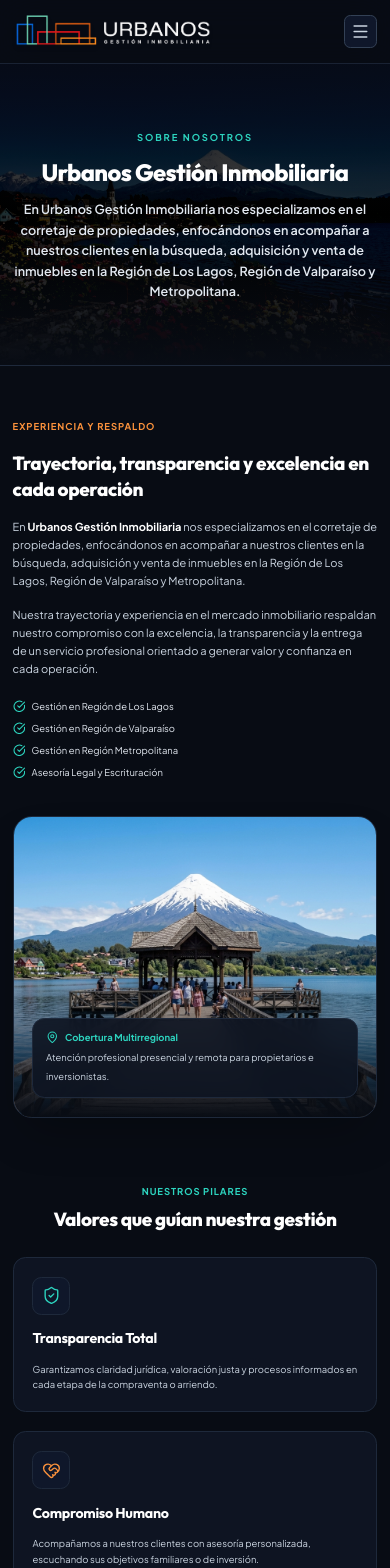
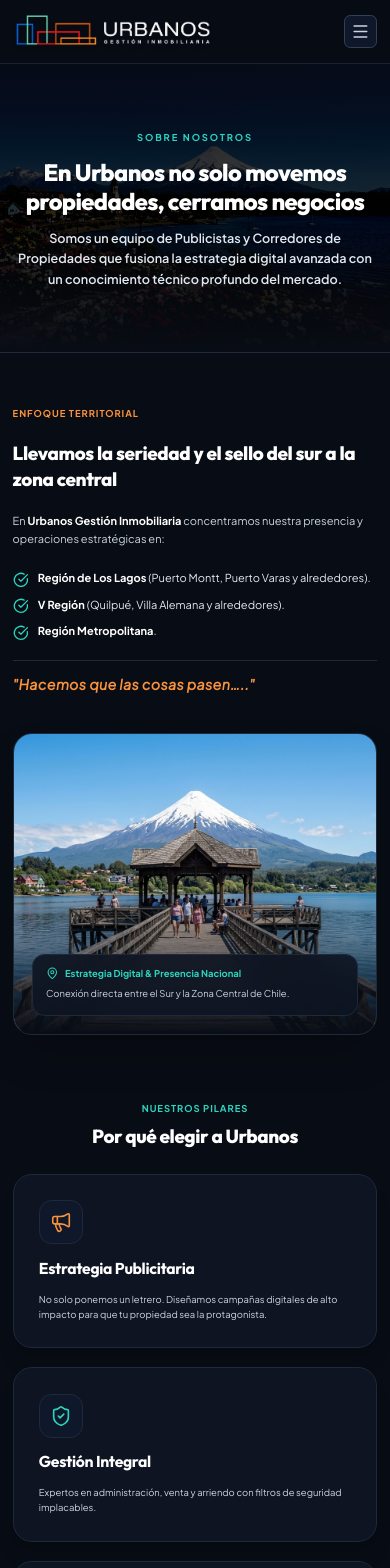
Before and after one commit to nowebcl/urbanos, a React (Vite) app: page /nosotros in a window 390 px wide. Shown: the top 1568 px of the page. Built offline with nearby package versions, Linux system fonts and the light colour scheme.

Commit message:
Update official client text across Home, About, Services, Contact and Footer

```diff
--- a/src/components/Footer.jsx
+++ b/src/components/Footer.jsx
@@ -17,7 +17,7 @@
               <UrbanosLogo layout="horizontal" />
             </Link>
             <p className="text-xs text-slate-400 leading-relaxed font-normal pt-2 max-w-xs">
-              Corretaje de propiedades premium en el sur de Chile. Asesoría experta para comprar, arrendar, vender y administración de propiedades en Región de Los Lagos, Valparaíso y Metropolitana.
+              En Urbanos Gestión Inmobiliaria hacemos que cada operación sea más simple, segura y exitosa. Cobertura en Región de Los Lagos, V Región y Metropolitana.
             </p>
           </div>
 
@@ -53,18 +53,18 @@
             <ul className="space-y-2.5 text-xs">
               <li className="flex items-start gap-2">
                 <MapPin className="w-3.5 h-3.5 text-teal-400 shrink-0 mt-0.5" />
-                <span>Puerto Montt, Los Lagos, Chile</span>
+                <span>Av Austral, Jardín Austral, Puerto Montt</span>
               </li>
               <li className="flex items-center gap-2">
                 <Phone className="w-3.5 h-3.5 text-teal-400 shrink-0" />
-                <a href="tel:+56995930321" className="hover:text-orange-400 transition-colors">
-                  +56 9 9593 0321
+                <a href="tel:+56961924570" className="hover:text-orange-400 transition-colors">
+                  +56 9 6192 4570
                 </a>
               </li>
               <li className="flex items-center gap-2">
                 <Mail className="w-3.5 h-3.5 text-teal-400 shrink-0" />
-                <a href="mailto:contacto@urbanosgestion.cl" className="hover:text-orange-400 transition-colors">
-                  contacto@urbanosgestion.cl
+                <a href="mailto:urbanos@urbanosinmobiliaria.cl" className="hover:text-orange-400 transition-colors">
+                  urbanos@urbanosinmobiliaria.cl
                 </a>
               </li>
             </ul>
@@ -120,7 +120,7 @@
             © 2026 Urbanos Gestión Inmobiliaria. Todos los derechos reservados.
           </div>
           <div>
-            Hecho en Puerto Montt, Chile. · Desarrollado por <span className="text-slate-400 font-semibold">Newob Labs</span>
+            Hecho en Puerto Montt, Chile.
           </div>
         </div>
 
--- a/src/pages/AboutPage.jsx
+++ b/src/pages/AboutPage.jsx
@@ -1,36 +1,28 @@
 import React from 'react';
-import { useNavigate } from 'react-router-dom';
-import { ShieldCheck, HeartHandshake, Award, Users, MapPin, ArrowRight, CheckCircle } from 'lucide-react';
+import { ShieldCheck, Megaphone, Scale, MapPin, CheckCircle, Award } from 'lucide-react';
 import StatsBar from '../components/StatsBar';
 import CtaBanner from '../components/CtaBanner';
 import { AGENTS } from '../data/mockData';
 
 export default function AboutPage({ onOpenContact }) {
-  const navigate = useNavigate();
 
-  const values = [
+  const pillars = [
     {
-      title: 'Transparencia Total',
-      description: 'Garantizamos claridad jurídica, valoración justa y procesos informados en cada etapa de la compraventa o arriendo.',
+      title: 'Estrategia Publicitaria',
+      description: 'No solo ponemos un letrero. Diseñamos campañas digitales de alto impacto para que tu propiedad sea la protagonista.',
+      icon: Megaphone,
+      color: 'text-orange-400'
+    },
+    {
+      title: 'Gestión Integral',
+      description: 'Expertos en administración, venta y arriendo con filtros de seguridad implacables.',
       icon: ShieldCheck,
       color: 'text-teal-400'
     },
     {
-      title: 'Compromiso Humano',
-      description: 'Acompañamos a nuestros clientes con asesoría personalizada, escuchando sus objetivos familiares o de inversión.',
-      icon: HeartHandshake,
-      color: 'text-orange-400'
-    },
-    {
-      title: 'Asesoría Integral 360°',
-      description: 'Desde la tasación comercial hasta el cierre ante notario, nos encargamos de todo el flujo operacional y legal.',
-      icon: Award,
-      color: 'text-teal-400'
-    },
-    {
-      title: 'Red de Especialistas',
-      description: 'Contamos con una amplia red de contactos e inversionistas en la Región de Los Lagos, Valparaíso y Metropolitana.',
-      icon: Users,
+      title: 'Asesoría Especializada',
+      description: 'Contamos con abogados y arquitectos para garantizar una operación 100% segura y legal.',
+      icon: Scale,
       color: 'text-orange-400'
     }
   ];
@@ -54,10 +46,10 @@
             SOBRE NOSOTROS
           </span>
           <h1 className="text-3xl sm:text-5xl md:text-6xl font-extrabold text-white tracking-tight">
-            Urbanos Gestión Inmobiliaria
+            En Urbanos no solo movemos propiedades, cerramos negocios
           </h1>
           <p className="max-w-3xl mx-auto text-base sm:text-lg text-slate-200 leading-relaxed font-semibold">
-            En Urbanos Gestión Inmobiliaria nos especializamos en el corretaje de propiedades, enfocándonos en acompañar a nuestros clientes en la búsqueda, adquisición y venta de inmuebles en la Región de Los Lagos, Región de Valparaíso y Metropolitana.
+            Somos un equipo de Publicistas y Corredores de Propiedades que fusiona la estrategia digital avanzada con un conocimiento técnico profundo del mercado.
           </p>
         </div>
       </section>
@@ -66,72 +58,71 @@
       <section className="max-w-7xl mx-auto px-4 sm:px-6 lg:px-8 py-16 space-y-12">
         <div className="grid grid-cols-1 md:grid-cols-2 gap-12 items-center">
 
-          <div className="space-y-5">
-            <span className="text-xs font-bold tracking-widest text-orange-400 uppercase">EXPERIENCIA Y RESPALDO</span>
+          <div className="space-y-6">
+            <span className="text-xs font-bold tracking-widest text-orange-400 uppercase">ENFOQUE TERRITORIAL</span>
             <h2 className="text-2xl sm:text-4xl font-extrabold text-white leading-snug">
-              Trayectoria, transparencia y excelencia en cada operación
+              Llevamos la seriedad y el sello del sur a la zona central
             </h2>
             <p className="text-sm text-slate-300 leading-relaxed">
-              En <strong className="text-white">Urbanos Gestión Inmobiliaria</strong> nos especializamos en el corretaje de propiedades, enfocándonos en acompañar a nuestros clientes en la búsqueda, adquisición y venta de inmuebles en la Región de Los Lagos, Región de Valparaíso y Metropolitana.
-            </p>
-            <p className="text-sm text-slate-300 leading-relaxed">
-              Nuestra trayectoria y experiencia en el mercado inmobiliario respaldan nuestro compromiso con la excelencia, la transparencia y la entrega de un servicio profesional orientado a generar valor y confianza en cada operación.
+              En <strong className="text-white">Urbanos Gestión Inmobiliaria</strong> concentramos nuestra presencia y operaciones estratégicas en:
             </p>
 
-            <div className="pt-2 grid grid-cols-1 sm:grid-cols-2 gap-3 text-xs">
-              <div className="flex items-center gap-2 text-slate-200">
-                <CheckCircle className="w-4 h-4 text-teal-400" />
-                <span>Gestión en Región de Los Lagos</span>
+            <div className="space-y-3 pt-1">
+              <div className="flex items-start gap-3 text-sm text-slate-200">
+                <CheckCircle className="w-5 h-5 text-teal-400 shrink-0 mt-0.5" />
+                <span><strong className="text-white">Región de Los Lagos</strong> (Puerto Montt, Puerto Varas y alrededores).</span>
               </div>
-              <div className="flex items-center gap-2 text-slate-200">
-                <CheckCircle className="w-4 h-4 text-teal-400" />
-                <span>Gestión en Región de Valparaíso</span>
+              <div className="flex items-start gap-3 text-sm text-slate-200">
+                <CheckCircle className="w-5 h-5 text-teal-400 shrink-0 mt-0.5" />
+                <span><strong className="text-white">V Región</strong> (Quilpué, Villa Alemana y alrededores).</span>
               </div>
-              <div className="flex items-center gap-2 text-slate-200">
-                <CheckCircle className="w-4 h-4 text-teal-400" />
-                <span>Gestión en Región Metropolitana</span>
+              <div className="flex items-start gap-3 text-sm text-slate-200">
+                <CheckCircle className="w-5 h-5 text-teal-400 shrink-0 mt-0.5" />
+                <span><strong className="text-white">Región Metropolitana</strong>.</span>
               </div>
-              <div className="flex items-center gap-2 text-slate-200">
-                <CheckCircle className="w-4 h-4 text-teal-400" />
-                <span>Asesoría Legal y Escrituración</span>
-              </div>
+            </div>
+
+            <div className="pt-4 border-t border-slate-800">
+              <span className="text-lg sm:text-xl font-extrabold text-orange-400 tracking-wide italic">
+                "Hacemos que las cosas pasen….."
+              </span>
             </div>
           </div>
 
           <div className="relative rounded-3xl overflow-hidden border border-slate-800 shadow-2xl h-96">
             <img
               src="/images/frutillar.jpg"
-              alt="Frutillar y volcanes"
+              alt="Cobertura territorial Urbanos"
               className="w-full h-full object-cover"
             />
             <div className="absolute inset-0 bg-gradient-to-t from-[#080c14] via-transparent to-transparent" />
             <div className="absolute bottom-6 left-6 right-6 p-4 bg-[#0e1422]/90 backdrop-blur-md rounded-2xl border border-slate-800">
               <div className="flex items-center gap-2 text-teal-400 text-xs font-bold mb-1">
                 <MapPin className="w-4 h-4" />
-                <span>Cobertura Multirregional</span>
+                <span>Estrategia Digital & Presencia Nacional</span>
               </div>
-              <span className="text-xs text-slate-300">Atención profesional presencial y remota para propietarios e inversionistas.</span>
+              <span className="text-xs text-slate-300">Conexión directa entre el Sur y la Zona Central de Chile.</span>
             </div>
           </div>
 
         </div>
 
-        {/* 4 Pillars / Values */}
+        {/* 3 Main Pillars */}
         <div className="space-y-8 pt-8">
           <div className="text-center space-y-2">
             <span className="text-xs font-bold tracking-widest text-teal-400 uppercase">NUESTROS PILARES</span>
-            <h2 className="text-2xl sm:text-4xl font-extrabold text-white">Valores que guían nuestra gestión</h2>
+            <h2 className="text-2xl sm:text-4xl font-extrabold text-white">Por qué elegir a Urbanos</h2>
           </div>
 
-          <div className="grid grid-cols-1 sm:grid-cols-2 lg:grid-cols-4 gap-6">
-            {values.map((v, i) => {
+          <div className="grid grid-cols-1 md:grid-cols-3 gap-6">
+            {pillars.map((v, i) => {
               const Icon = v.icon;
               return (
-                <div key={i} className="bg-[#0e1422] p-6 rounded-2xl border border-slate-800 space-y-4 hover:border-slate-600 transition-all">
-                  <div className={`w-12 h-12 rounded-xl bg-slate-900 border border-slate-800 flex items-center justify-center ${v.color}`}>
-                    <Icon className="w-6 h-6 stroke-[1.75]" />
+                <div key={i} className="bg-[#0e1422] p-8 rounded-3xl border border-slate-800 space-y-4 hover:border-slate-600 transition-all shadow-xl">
+                  <div className={`w-14 h-14 rounded-2xl bg-slate-900 border border-slate-800 flex items-center justify-center ${v.color}`}>
+                    <Icon className="w-7 h-7 stroke-[1.75]" />
                   </div>
-                  <h3 className="text-lg font-bold text-white">{v.title}</h3>
+                  <h3 className="text-xl font-bold text-white">{v.title}</h3>
                   <p className="text-xs text-slate-300 leading-relaxed font-normal">{v.description}</p>
                 </div>
               );
--- a/src/pages/ContactPage.jsx
+++ b/src/pages/ContactPage.jsx
@@ -1,11 +1,30 @@
 import React, { useState } from 'react';
-import { MapPin, Phone, Mail, MessageSquare, Clock, Send, CheckCircle2 } from 'lucide-react';
+import { MapPin, Phone, Mail, MessageSquare, Send, CheckCircle2 } from 'lucide-react';
+import { sendSupabaseLead } from '../lib/supabaseServices';
 
 export default function ContactPage() {
   const [submitted, setSubmitted] = useState(false);
+  const [loading, setLoading] = useState(false);
+  const [formData, setFormData] = useState({
+    name: '',
+    phone: '',
+    email: '',
+    interest: 'comprar',
+    message: ''
+  });
 
-  const handleSubmit = (e) => {
+  const handleSubmit = async (e) => {
     e.preventDefault();
+    setLoading(true);
+
+    await sendSupabaseLead({
+      name: formData.name,
+      phone: formData.phone,
+      email: formData.email,
+      message: `[${formData.interest.toUpperCase()}] ${formData.message}`
+    });
+
+    setLoading(false);
     setSubmitted(true);
     setTimeout(() => setSubmitted(false), 5000);
   };
@@ -23,47 +42,48 @@
             Contacto & Atención Comercial
           </h1>
           <p className="text-sm text-slate-300">
-            Ponte en contacto con nuestro equipo comercial en Puerto Montt y la Región de Los Lagos.
+            Ponte en contacto con nuestro equipo de profesionales en la Región de Los Lagos, Valparaíso y Metropolitana.
           </p>
         </div>
 
         {/* Top Info Cards Grid */}
         <div className="grid grid-cols-1 md:grid-cols-3 gap-6">
-          <div className="bg-[#0e1422] p-6 rounded-2xl border border-slate-800 space-y-3 flex flex-col items-center text-center">
+          <div className="bg-[#0e1422] p-6 rounded-2xl border border-slate-800 space-y-3 flex flex-col items-center text-center shadow-xl">
             <div className="w-12 h-12 rounded-2xl bg-teal-500/10 border border-teal-500/30 flex items-center justify-center text-teal-400">
               <MapPin className="w-6 h-6" />
             </div>
-            <h3 className="text-base font-bold text-white">Ubicación & Cobertura</h3>
+            <h3 className="text-base font-bold text-white">Ubicación & Dirección</h3>
             <p className="text-xs text-slate-300 leading-relaxed">
+              <strong className="text-white">Av Austral, Jardín Austral</strong><br />
               Puerto Montt, Región de Los Lagos, Chile.<br />
-              Atención en Puerto Varas, Frutillar, Osorno y Santiago.
+              <span className="text-slate-400">Cobertura en Los Lagos, V Región y Metropolitana.</span>
             </p>
           </div>
 
-          <div className="bg-[#0e1422] p-6 rounded-2xl border border-slate-800 space-y-3 flex flex-col items-center text-center">
+          <div className="bg-[#0e1422] p-6 rounded-2xl border border-slate-800 space-y-3 flex flex-col items-center text-center shadow-xl">
             <div className="w-12 h-12 rounded-2xl bg-orange-500/10 border border-orange-500/30 flex items-center justify-center text-orange-400">
               <Phone className="w-6 h-6" />
             </div>
             <h3 className="text-base font-bold text-white">Teléfono & WhatsApp</h3>
             <p className="text-xs text-slate-300 leading-relaxed">
-              Llamadas: <a href="tel:+56995930321" className="text-orange-400 hover:underline">+56 9 9593 0321</a><br />
+              Llamadas & Chat: <a href="tel:+56961924570" className="text-orange-400 font-bold hover:underline">+56 9 6192 4570</a><br />
               Atención Comercial continua de Lunes a Sábado.
             </p>
           </div>
 
-          <div className="bg-[#0e1422] p-6 rounded-2xl border border-slate-800 space-y-3 flex flex-col items-center text-center">
+          <div className="bg-[#0e1422] p-6 rounded-2xl border border-slate-800 space-y-3 flex flex-col items-center text-center shadow-xl">
             <div className="w-12 h-12 rounded-2xl bg-teal-500/10 border border-teal-500/30 flex items-center justify-center text-teal-400">
               <Mail className="w-6 h-6" />
             </div>
             <h3 className="text-base font-bold text-white">Correo Electrónico</h3>
             <p className="text-xs text-slate-300 leading-relaxed">
-              <a href="mailto:contacto@urbanosgestion.cl" className="text-teal-300 hover:underline">contacto@urbanosgestion.cl</a><br />
-              Respuesta en menos de 24 horas hábiles.
+              <a href="mailto:urbanos@urbanosinmobiliaria.cl" className="text-teal-300 font-bold hover:underline">urbanos@urbanosinmobiliaria.cl</a><br />
+              Respuesta oportuna en menos de 24 horas hábiles.
             </p>
           </div>
         </div>
 
-        {/* Main Grid: Form + Map & Socials */}
+        {/* Main Grid: Form + Map & Direct Channels */}
         <div className="grid grid-cols-1 lg:grid-cols-12 gap-10">
 
           {/* Left Form */}
@@ -76,9 +96,9 @@
             {submitted ? (
               <div className="py-12 text-center space-y-3 bg-teal-500/10 border border-teal-500/30 rounded-2xl p-6">
                 <CheckCircle2 className="w-12 h-12 text-teal-400 mx-auto" />
-                <h4 className="text-lg font-bold text-white">¡Mensaje Enviado!</h4>
+                <h4 className="text-lg font-bold text-white">¡Mensaje Enviado con Éxito!</h4>
                 <p className="text-xs text-slate-300 max-w-sm mx-auto">
-                  Gracias por escribirnos. Un ejecutivo comercial te responderá a la brevedad.
+                  Gracias por escribirnos. Un ejecutivo comercial de Urbanos te responderá a la brevedad.
                 </p>
               </div>
             ) : (
@@ -89,6 +109,8 @@
                     <input
                       type="text"
                       required
+                      value={formData.name}
+                      onChange={(e) => setFormData({ ...formData, name: e.target.value })}
                       placeholder="Tu nombre"
                       className="w-full px-4 py-2.5 bg-[#080c14] border border-slate-700 rounded-xl text-white text-xs focus:outline-none focus:border-teal-400"
                     />
@@ -99,7 +121,9 @@
                     <input
                       type="tel"
                       required
-                      placeholder="+56 9 ..."
+                      value={formData.phone}
+                      onChange={(e) => setFormData({ ...formData, phone: e.target.value })}
+                      placeholder="+56 9 6192 4570"
                       className="w-full px-4 py-2.5 bg-[#080c14] border border-slate-700 rounded-xl text-white text-xs focus:outline-none focus:border-teal-400"
                     />
                   </div>
@@ -110,14 +134,20 @@
                   <input
                     type="email"
                     required
-                    placeholder="nombre@ejemplo.com"
+                    value={formData.email}
+                    onChange={(e) => setFormData({ ...formData, email: e.target.value })}
+                    placeholder="urbanos@urbanosinmobiliaria.cl"
                     className="w-full px-4 py-2.5 bg-[#080c14] border border-slate-700 rounded-xl text-white text-xs focus:outline-none focus:border-teal-400"
                   />
                 </div>
 
                 <div>
                   <label className="block text-xs font-semibold text-slate-300 mb-1">Asunto de Interés</label>
-                  <select className="w-full px-4 py-2.5 bg-[#080c14] border border-slate-700 rounded-xl text-white text-xs focus:outline-none focus:border-teal-400">
+                  <select
+                    value={formData.interest}
+                    onChange={(e) => setFormData({ ...formData, interest: e.target.value })}
+                    className="w-full px-4 py-2.5 bg-[#080c14] border border-slate-700 rounded-xl text-white text-xs focus:outline-none focus:border-teal-400"
+                  >
                     <option value="comprar">Quiero comprar una propiedad</option>
                     <option value="arrendar">Quiero arrendar un inmueble</option>
                     <option value="vender">Quiero vender mi propiedad</option>
@@ -131,6 +161,8 @@
                   <textarea
                     rows={4}
                     required
+                    value={formData.message}
+                    onChange={(e) => setFormData({ ...formData, message: e.target.value })}
                     placeholder="Escribe tu consulta o requerimiento específico..."
                     className="w-full px-4 py-2.5 bg-[#080c14] border border-slate-700 rounded-xl text-white text-xs focus:outline-none focus:border-teal-400"
                   />
@@ -138,10 +170,11 @@
 
                 <button
                   type="submit"
+                  disabled={loading}
                   className="w-full py-3.5 btn-orange rounded-xl text-xs font-bold flex items-center justify-center gap-2 shadow-lg"
                 >
                   <Send className="w-4 h-4" />
-                  <span>Enviar Formulario de Contacto</span>
+                  <span>{loading ? 'Enviando...' : 'Enviar Formulario de Contacto'}</span>
                 </button>
               </form>
             )}
@@ -152,12 +185,12 @@
 
             {/* Map Block */}
             <div className="bg-[#0e1422] p-6 rounded-3xl border border-slate-800 space-y-4">
-              <h3 className="text-lg font-bold text-white">Zona de Cobertura Principal</h3>
+              <h3 className="text-lg font-bold text-white">Dirección & Ubicación Central</h3>
 
               <div className="relative h-60 w-full rounded-2xl overflow-hidden bg-slate-900 border border-slate-800 flex items-center justify-center">
                 <img
                   src="/images/puerto_montt.jpg"
-                  alt="Puerto Montt Mapa"
+                  alt="Av Austral, Jardín Austral"
                   className="w-full h-full object-cover filter brightness-[0.5]"
                 />
                 <div className="absolute inset-0 bg-gradient-to-t from-[#0e1422] via-transparent to-transparent" />
@@ -166,8 +199,8 @@
                   <div className="w-10 h-10 rounded-full bg-teal-500/20 text-teal-400 flex items-center justify-center mx-auto border border-teal-500/50">
                     <MapPin className="w-5 h-5" />
                   </div>
-                  <span className="text-sm font-bold text-white block">Puerto Montt & Macrozona Sur</span>
-                  <span className="text-xs text-slate-300 block">Región de Los Lagos, Chile</span>
+                  <span className="text-sm font-bold text-white block">Av Austral, Jardín Austral</span>
+                  <span className="text-xs text-slate-300 block">Puerto Montt, Región de Los Lagos</span>
                 </div>
               </div>
             </div>
@@ -180,18 +213,18 @@
                 </div>
                 <div>
                   <h4 className="text-sm font-bold text-white">¿Prefieres chatear por WhatsApp?</h4>
-                  <p className="text-xs text-slate-300">Respuesta rápida con nuestros ejecutivos.</p>
+                  <p className="text-xs text-slate-300">Atención inmediata con un asesor a tu disposición.</p>
                 </div>
               </div>
 
               <a
-                href="https://wa.me/56995930321?text=Hola,%20quisiera%20consultar%20por%20sus%20servicios%20de%20gestión%20inmobiliaria"
+                href="https://wa.me/56961924570?text=Hola,%20quisiera%20consultar%20por%20sus%20servicios%20de%20gestión%20inmobiliaria"
                 target="_blank"
                 rel="noreferrer"
                 className="w-full flex items-center justify-center gap-2 py-3 rounded-xl bg-teal-500 text-slate-950 font-bold text-xs hover:bg-teal-400 transition-all mt-2"
               >
                 <MessageSquare className="w-4 h-4" />
-                <span>Iniciar Chat en WhatsApp (+56 9 9593 0321)</span>
+                <span>Iniciar Chat en WhatsApp (+56 9 6192 4570)</span>
               </a>
             </div>
 
```
Also changed, not shown: src/components/CtaBanner.jsx (+13 -13 lines), src/components/HeroSection.jsx (+13 -14 lines).
